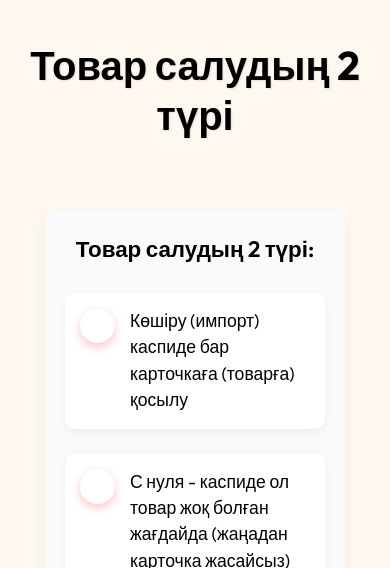
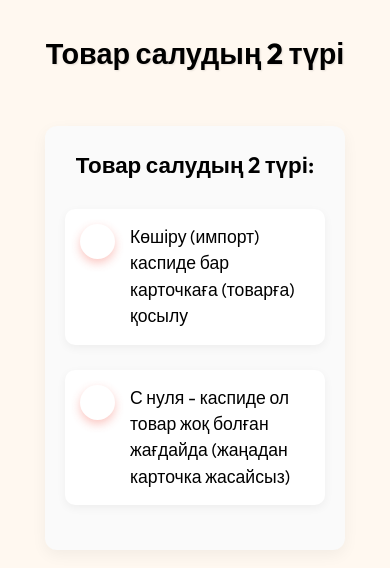
Before and after one commit to SDASH912/Folder, a plain HTML site: page n20.html in a window 390 px wide. Shown: the top 568 px of the page. Drawn offline with Linux system fonts and the light colour scheme.

Commit message:
dfgdgfdfg

```diff
--- a/n20.html
+++ b/n20.html
@@ -202,11 +202,10 @@
         }
 
         @media (max-width: 768px) {
-            .video-title {
+            .page-title {
                 font-size: 1.8rem;
                 margin: 15px 0;
             }
-
 
             .content-container {
                 padding: 25px;
```
